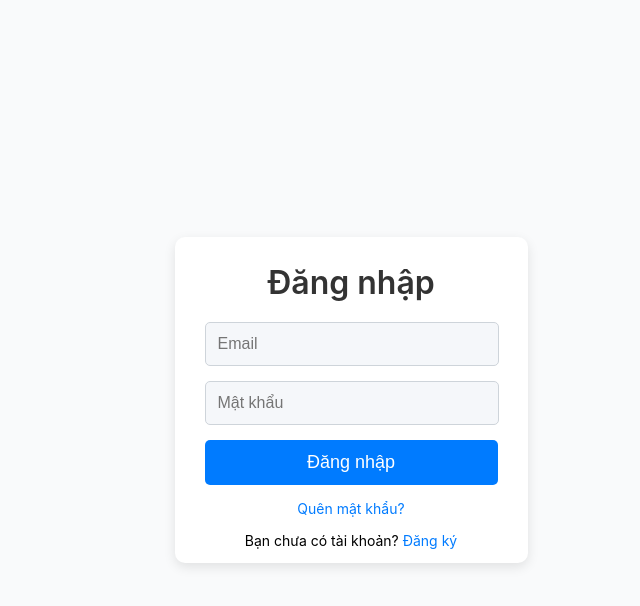
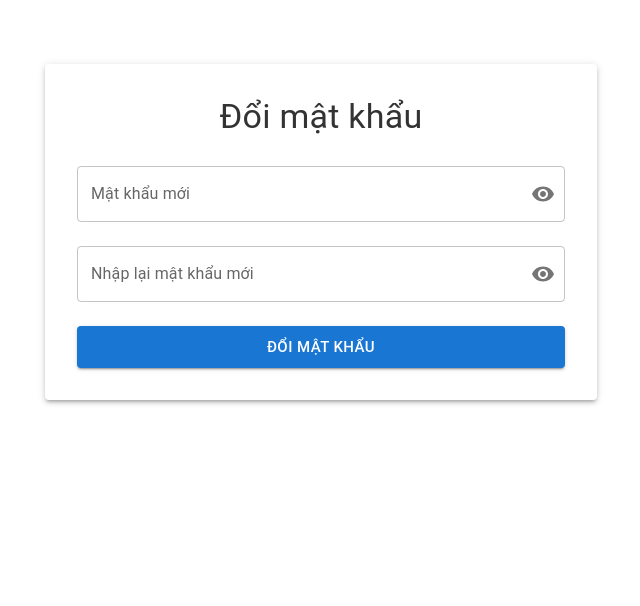
Before and after one commit to Locpx5120/TFU-Resident-Web123, a React (Create React App) app in the folder tfu-residet-web/: page /change-password in a window 1280 px wide. Before the commit this address led to /login. Shown: the top 606 px of the page, without its empty margins (319-959 px from the left). Built offline with nearby package versions, Linux system fonts and the light colour scheme.

Commit message:
feat: logic and UI change pass

```diff
--- a/tfu-residet-web/src/App.js
+++ b/tfu-residet-web/src/App.js
@@ -11,6 +11,7 @@ import { routeArray } from "./constants/routes";
 import PublicRoute from './common/PublicRoute';
 import PrivateRoute from './common/PrivateRoute';
 import OTPInput from './pages/OTPInput';
+import ChangePassword from './pages/ChangePassword';
 
 function App() {
   return (
@@ -33,6 +34,7 @@ function App() {
           <Route path="/register" element={<Register />} />
           <Route path="/forgot-password" element={<ForgotPassword />} />
           <Route path="/otp/:id" element={<OTPInput />} />
+          <Route path="/change-password" element={<ChangePassword />} />
         </Route>
         <Route element={<PrivateRoute />}>
           <Route
--- /dev/null
+++ b/tfu-residet-web/src/pages/ChangePassword.jsx
@@ -0,0 +1,116 @@
+import React, { useState } from 'react';
+import {
+  Container,
+  Paper,
+  Typography,
+  TextField,
+  Button,
+  Box,
+  IconButton,
+  InputAdornment,
+} from '@mui/material';
+import { Visibility, VisibilityOff } from '@mui/icons-material';
+import axiosInstance from '../config/axiosConfig';
+import { useNavigate } from 'react-router-dom';
+
+const ChangePassword = () => {
+  const [newPassword, setNewPassword] = useState('');
+  const [confirmPassword, setConfirmPassword] = useState('');
+  const [showNewPassword, setShowNewPassword] = useState(false);
+    const [showConfirmPassword, setShowConfirmPassword] = useState(false);
+    const navigate = useNavigate();
+
+  const handleSubmit = async (event) => {
+      event.preventDefault();
+      const payload = {
+          password: newPassword,
+          newPassword: confirmPassword,
+      };
+      const res = await axiosInstance('/auth/changePassword', JSON.stringify(payload));
+      if (res.statusCode === 200) {
+        Swal.fire({
+            icon: 'success',
+            title: 'Đổi mật khẩu thành công!',
+            showConfirmButton: true,
+            confirmButtonText: 'OK',
+            confirmButtonColor: '#3085d6',
+            timer: 1500
+        });
+        navigate('/');
+      } else {
+        Swal.fire({
+            icon: 'error',
+            title: 'Đổi mật khẩu that bai!',
+            showConfirmButton: true,
+            confirmButtonText: 'OK',
+            confirmButtonColor: '#3085d6',
+            timer: 1500
+        });
+      }
+  };
+
+  return (
+    <Container maxWidth="sm">
+      <Paper elevation={3} sx={{ padding: 4, marginTop: 8 }}>
+        <Typography variant="h4" component="h1" gutterBottom align="center">
+          Đổi mật khẩu
+        </Typography>
+        <form onSubmit={handleSubmit}>
+          <TextField
+            fullWidth
+            margin="normal"
+            label="Mật khẩu mới"
+            type={showNewPassword ? 'text' : 'password'}
+            value={newPassword}
+            onChange={(e) => setNewPassword(e.target.value)}
+            InputProps={{
+              endAdornment: (
+                <InputAdornment position="end">
+                  <IconButton
+                    onClick={() => setShowNewPassword(!showNewPassword)}
+                    edge="end"
+                  >
+                    {showNewPassword ? <VisibilityOff /> : <Visibility />}
+                  </IconButton>
+                </InputAdornment>
+              ),
+            }}
+          />
+          <TextField
+            fullWidth
+            margin="normal"
+            label="Nhập lại mật khẩu mới"
+            type={showConfirmPassword ? 'text' : 'password'}
+            value={confirmPassword}
+            onChange={(e) => setConfirmPassword(e.target.value)}
+            InputProps={{
+              endAdornment: (
+                <InputAdornment position="end">
+                  <IconButton
+                    onClick={() => setShowConfirmPassword(!showConfirmPassword)}
+                    edge="end"
+                  >
+                    {showConfirmPassword ? <VisibilityOff /> : <Visibility />}
+                  </IconButton>
+                </InputAdornment>
+              ),
+            }}
+          />
+          <Box sx={{ mt: 2 }}>
+            <Button
+              type="submit"
+              variant="contained"
+              color="primary"
+              fullWidth
+              size="large"
+            >
+              Đổi mật khẩu
+            </Button>
+          </Box>
+        </form>
+      </Paper>
+    </Container>
+  );
+};
+
+export default ChangePassword
--- a/tfu-residet-web/src/pages/Login.jsx
+++ b/tfu-residet-web/src/pages/Login.jsx
@@ -37,8 +37,7 @@ const Login = () => {
 
                 const result = await res.json();
                 if (!res.ok) alert(result.message)
-                console.log(result.data)
-
+            if (result.isNew) navigate('/change-password');
             if (result.data && result.data.token) {
                 Cookies.set('accessToken', result.data.token, { expires: 1 });
 
```
